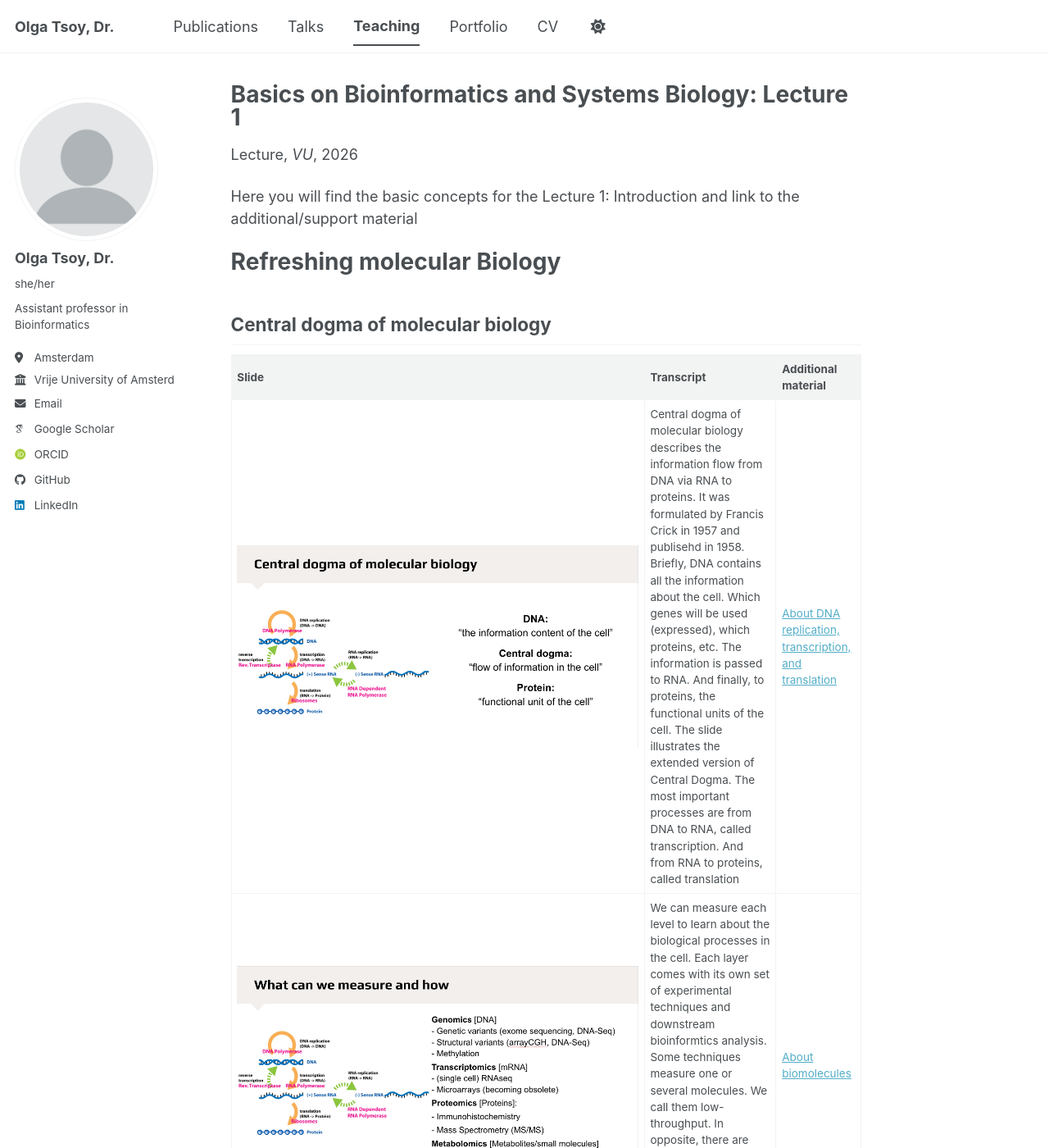
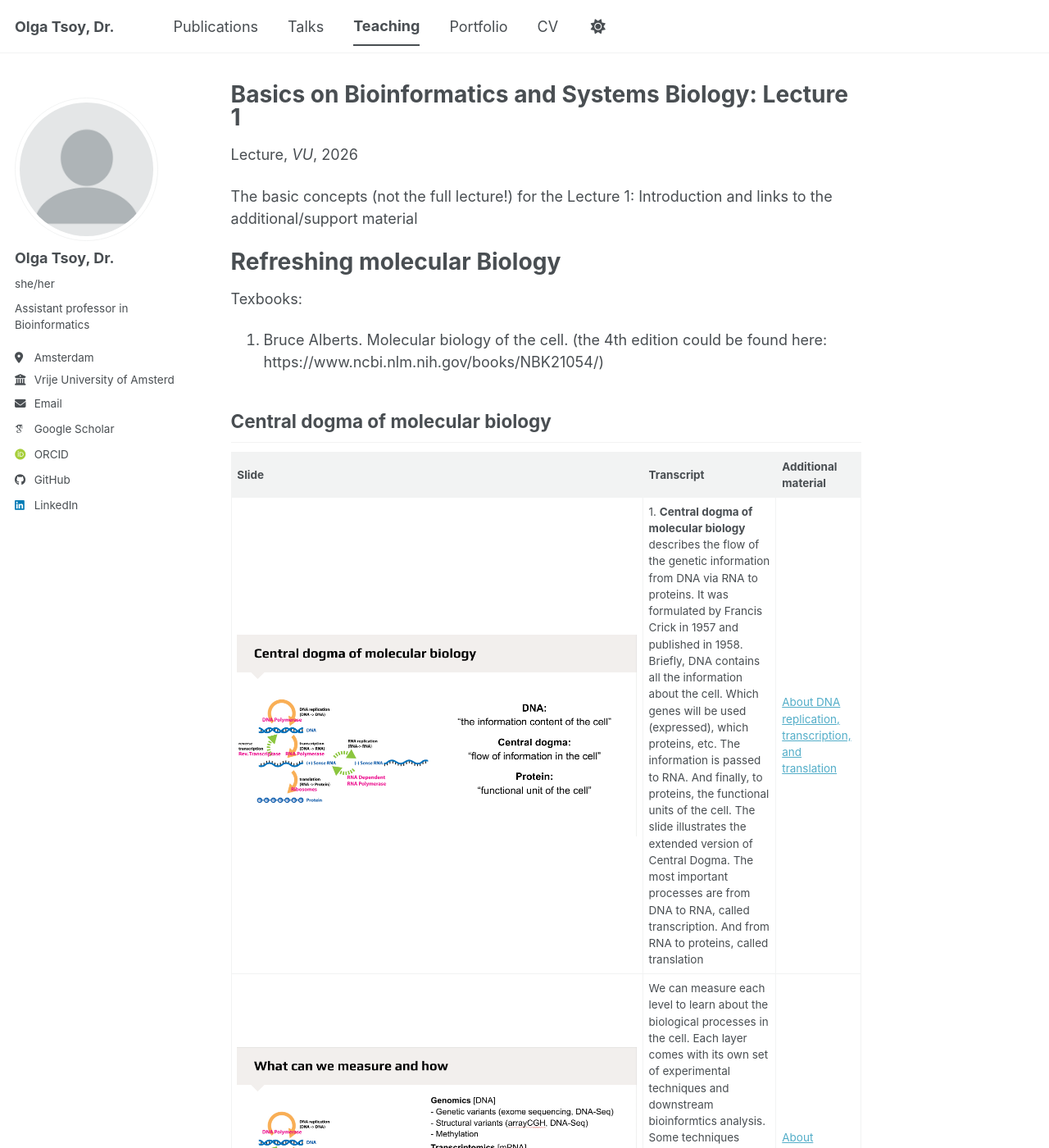
Before and after one commit to OlgaVT/OlgaVT.github.io, a Jekyll site: the page built from _teaching/bbsb_lecture_1.md, in a window 1280 px wide and 1400 px high. Shown: the whole window at 82% size. Built offline with Jekyll 4.4.1, drawn with Linux system fonts in a browser that asks for light colours; some web fonts are replaced; a script bundle is joined from its source files by our own code; library files that are not in the unit come from our copies.

Commit message:
Update bbsb_lecture_1.md

```diff
--- a/_teaching/bbsb_lecture_1.md
+++ b/_teaching/bbsb_lecture_1.md
@@ -8,15 +8,17 @@ date: 2026-01-10
 location: "Amsterdam, the Netherlands"
 ---
 
-Here you will find the basic concepts for the Lecture 1: Introduction and link to the additional/support material
+The basic concepts (not the full lecture!) for the Lecture 1: Introduction and links to the additional/support material
 
 # Refreshing molecular Biology
+Texbooks:
+1. Bruce Alberts. Molecular biology of the cell. (the 4th edition could be found here: https://www.ncbi.nlm.nih.gov/books/NBK21054/)
 
 ## Central dogma of molecular biology
 
 | Slide | Transcript | Additional material|
 |----------------|-------------|-------------|
-| <img src="https://github.com/OlgaVT/OlgaVT.github.io/blob/master/images/Central_dogma.png" width="25000">  | Central dogma of molecular biology describes the information flow from DNA via RNA to proteins. It was formulated by Francis Crick in 1957 and publisehd in 1958. Briefly, DNA contains all the information about the cell. Which genes will be used (expressed), which proteins, etc. The information is passed to RNA. And finally, to proteins, the functional units of the cell. The slide illustrates the extended version of Central Dogma. The most important processes are from DNA to RNA, called transcription. And from RNA to proteins, called translation|[About DNA replication, transcription, and translation](https://www.youtube.com/watch?v=6gUY5NoX1Lk)   |
+| <img src="https://github.com/OlgaVT/OlgaVT.github.io/blob/master/images/Central_dogma.png" width="25000">  | 1. **Central dogma of molecular biology** describes the flow of the genetic information from DNA via RNA to proteins. It was formulated by Francis Crick in 1957 and published in 1958. Briefly, DNA contains all the information about the cell. Which genes will be used (expressed), which proteins, etc. The information is passed to RNA. And finally, to proteins, the functional units of the cell. The slide illustrates the extended version of Central Dogma. The most important processes are from DNA to RNA, called transcription. And from RNA to proteins, called translation|[About DNA replication, transcription, and translation](https://www.youtube.com/watch?v=6gUY5NoX1Lk)   |
 | <img src="https://github.com/OlgaVT/OlgaVT.github.io/blob/master/images/Measurements.png" width="25000">  |  We can measure each level to learn about the biological processes in the cell. Each layer comes with its own set of experimental techniques and downstream bioinformtics analysis. Some techniques measure one or several molecules. We call them low-throughput. In opposite, there are methods that try to measure all molecules of a type of interest. We call them high-throughput.  |[About biomolecules](https://www.youtube.com/watch?v=1Dx7LDwINLU)|
 
 ## DNA level
```
